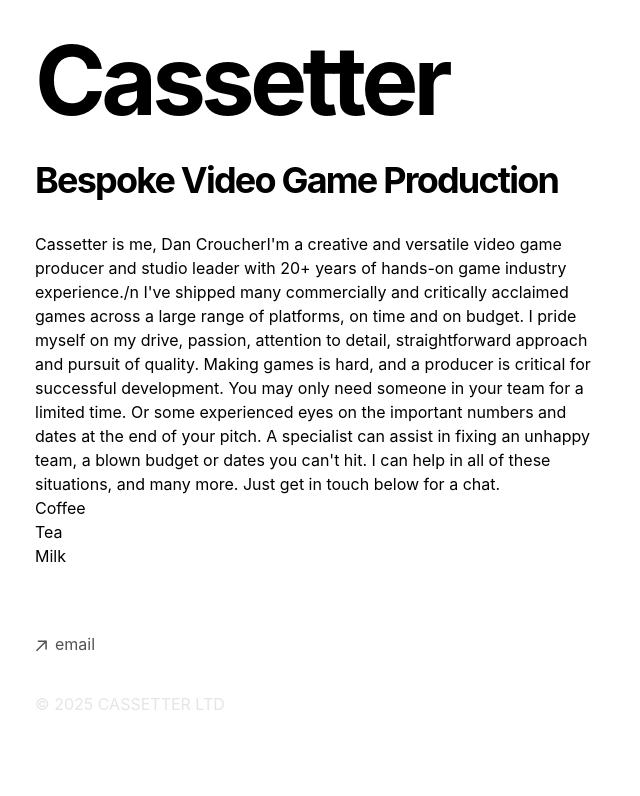
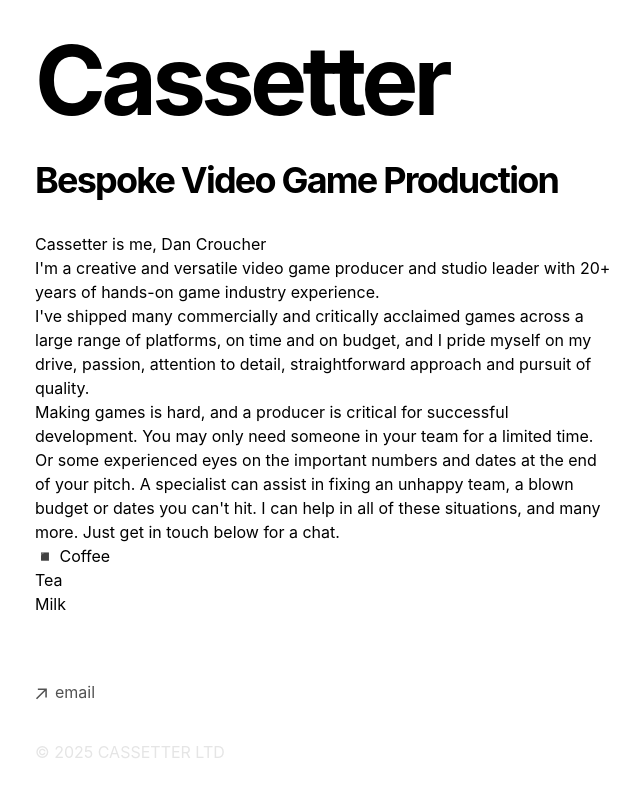
Before and after one commit to dancroucher/cassetter, a Next.js app: page / in a window 1280 px wide. Shown: the top 796 px of the page, without its empty margins (317-957 px from the left). Built offline with nearby package versions, Linux system fonts and the light colour scheme.

Commit message:
Update page.tsx

```diff
--- a/app/page.tsx
+++ b/app/page.tsx
@@ -11,19 +11,24 @@ export default function Page() {
       </h2>
       <div className="my-8">
         <p>
-        Cassetter is me, <a href="https://www.linkedin.com/in/dancroucher/">Dan Croucher</a>
-          I'm a creative and versatile video game producer and studio leader with 20+ years of hands-on game industry experience./n
-          I've shipped many commercially and critically acclaimed games across a large range of platforms, on time and on budget.
-          I pride myself on my drive, passion, attention to detail, straightforward approach and pursuit of quality.
-          Making games is hard, and a producer is critical for successful development.
-          You may only need someone in your team for a limited time. Or some experienced eyes on the important numbers and dates at the end of your pitch. A specialist can assist in fixing an unhappy team, a blown budget or dates you can't hit.
-          I can help in all of these situations, and many more. Just get in touch below for a chat.
+          Cassetter is me, <a href="https://www.linkedin.com/in/dancroucher/">Dan Croucher</a>
         </p>
-        <ul>
-          <li>Coffee</li>
-          <li>Tea</li>
-          <li>Milk</li>
-        </ul>
+        <p>
+          I'm a creative and versatile video game producer and studio leader with 20+ years of hands-on game industry experience.
+        </p>
+        <p>
+          I've shipped many commercially and critically acclaimed games across a large range of platforms, on time and on budget, and I pride myself on my drive, passion, attention to detail, straightforward approach and pursuit of quality.
+        </p>
+        <p>
+        Making games is hard, and a producer is critical for successful development. You may only need someone in your team for a limited time. Or some experienced eyes on the important numbers and dates at the end of your pitch. A specialist can assist in fixing an unhappy team, a blown budget or dates you can't hit. I can help in all of these situations, and many more. Just get in touch below for a chat.
+        </p>
+        <p>
+          <ul>
+            <li>◾ Coffee</li>
+            <li>Tea</li>
+            <li>Milk</li>
+          </ul>
+        </p>
       </div>
     </section>
   )
```
